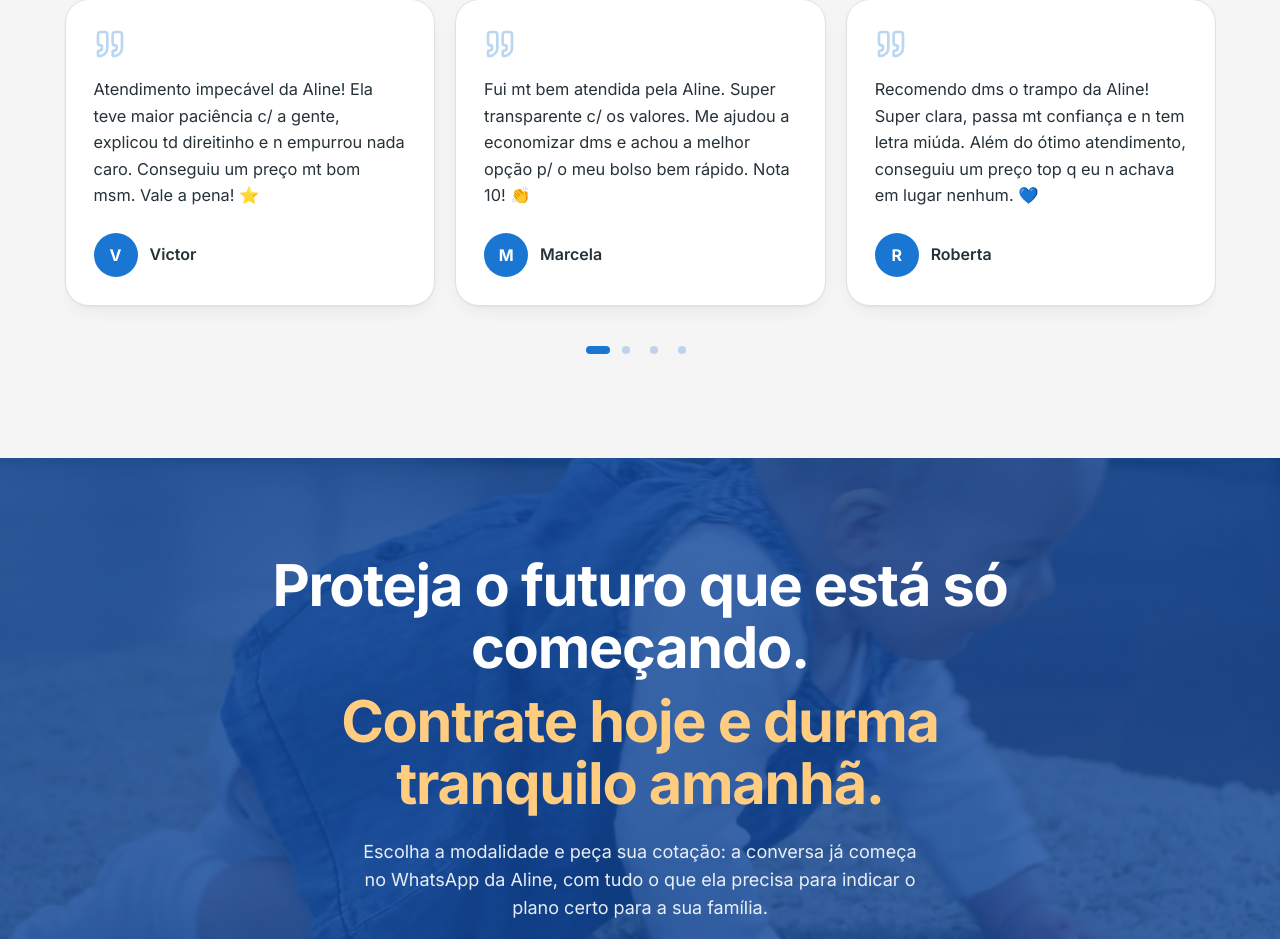
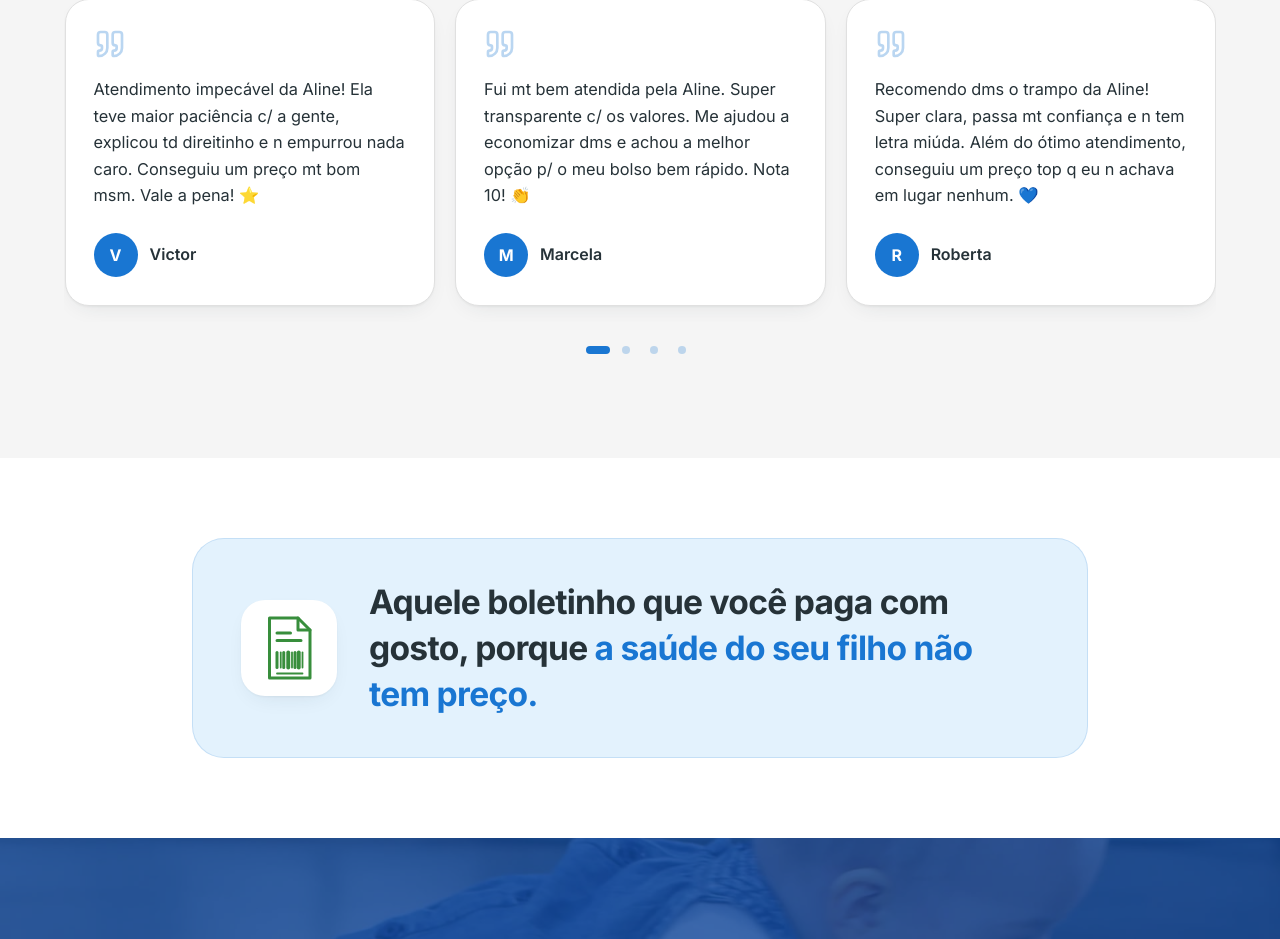
Before and after one commit to larissahorrara/alinematoslanding, a React (Vite) app: page / in a window 1280 px wide. Shown: the part 5314-6253 px from the top of the page. Built offline with nearby package versions, Linux system fonts and the light colour scheme; no server answers.

Commit message:
Frase do boletinho com ícone de boleto antes dos planos
Co-Authored-By: Claude Opus 5.5 <noreply@anthropic.com>
Claude-Session: https://claude.ai/code/session_01UKGYjdbGyrYbenjpoXf1yv

```diff
--- a/src/App.tsx
+++ b/src/App.tsx
@@ -17,6 +17,7 @@ import { SiteHeader } from './components/landing/SiteHeader';
 import { PrivacyDialog } from './components/landing/PrivacyDialog';
 import { Testimonials } from './components/landing/Testimonials';
 import { FAQ } from './components/landing/FAQ';
+import { BoletoQuote } from './components/landing/BoletoQuote';
 import { CookieConsent } from './components/landing/CookieConsent';
 
 // Páginas de guia carregadas sob demanda (deixam a página inicial mais leve)
@@ -80,6 +81,7 @@ export default function App() {
             <NotAlone />
             <AboutAline />
             <Testimonials />
+            <BoletoQuote />
           </>
         ) : (
           <Suspense fallback={<div className="min-h-[60svh]" />}>
--- /dev/null
+++ b/src/components/landing/BoletoQuote.tsx
@@ -0,0 +1,72 @@
+import React, { useEffect, useRef } from 'react';
+import { drawSvg, gsap, onIdle, prefersReducedMotion, requestRefresh } from '../../lib/motion';
+
+/** Ícone de boleto: folha com canto dobrado, linhas de texto e código de barras */
+const BoletoIcon: React.FC<{ className?: string }> = ({ className }) => (
+  <svg
+    viewBox="0 0 48 48"
+    fill="none"
+    stroke="currentColor"
+    strokeWidth={2}
+    strokeLinecap="round"
+    strokeLinejoin="round"
+    className={className}
+    aria-hidden="true"
+  >
+    <path d="M11 4h19l8 8v32H11z" />
+    <path d="M30 4v8h8" />
+    <path d="M16 14h9M16 19h16" />
+    <path className="bar" d="M16 27v10" />
+    <path className="bar" d="M18.5 27v10" strokeWidth={1.2} />
+    <path className="bar" d="M20.5 27v10" />
+    <path className="bar" d="M23.5 27v10" strokeWidth={2.6} />
+    <path className="bar" d="M26 27v10" strokeWidth={1.2} />
+    <path className="bar" d="M28 27v10" />
+    <path className="bar" d="M30.5 27v10" strokeWidth={2.6} />
+    <path className="bar" d="M33 27v10" strokeWidth={1.2} />
+    <path d="M16 41h17" strokeWidth={1.2} />
+  </svg>
+);
+
+/** Frase de impacto antes dos planos: o boleto que se paga com gosto */
+export const BoletoQuote: React.FC = () => {
+  const ref = useRef<HTMLElement>(null);
+
+  useEffect(() => {
+    const section = ref.current;
+    if (!section || prefersReducedMotion()) return;
+    let ctx: gsap.Context | undefined;
+    const cancel = onIdle(() => {
+      ctx = gsap.context(() => {
+        gsap.from('.boleto-card', {
+          opacity: 0,
+          y: 30,
+          duration: 0.9,
+          ease: 'power3.out',
+          scrollTrigger: { trigger: section, start: 'top 80%' },
+          onStart: () => {
+            drawSvg(section.querySelector('svg'), { duration: 1.4, stagger: 0.06, delay: 0.2 });
+          },
+        });
+      }, section);
+      requestRefresh();
+    });
+    return () => {
+      cancel();
+      ctx?.revert();
+    };
+  }, []);
+
+  return (
+    <section ref={ref} className="bg-white px-5 py-16 sm:py-20" aria-label="Por que vale a pena">
+      <figure className="boleto-card mx-auto flex max-w-4xl flex-col items-center gap-6 rounded-[2rem] border border-brand/15 bg-brand-soft px-7 py-10 text-center sm:flex-row sm:gap-8 sm:px-12 sm:text-left">
+        <span className="flex h-24 w-24 shrink-0 items-center justify-center rounded-3xl bg-white text-health shadow-[var(--shadow-soft)]">
+          <BoletoIcon className="h-[4.5rem] w-[4.5rem]" />
+        </span>
+        <blockquote className="font-display text-[clamp(1.4rem,3vw,2.1rem)] leading-snug text-ink">
+          Aquele boletinho que você paga com gosto, porque <span className="text-brand">a saúde do seu filho não tem preço.</span>
+        </blockquote>
+      </figure>
+    </section>
+  );
+};
```
